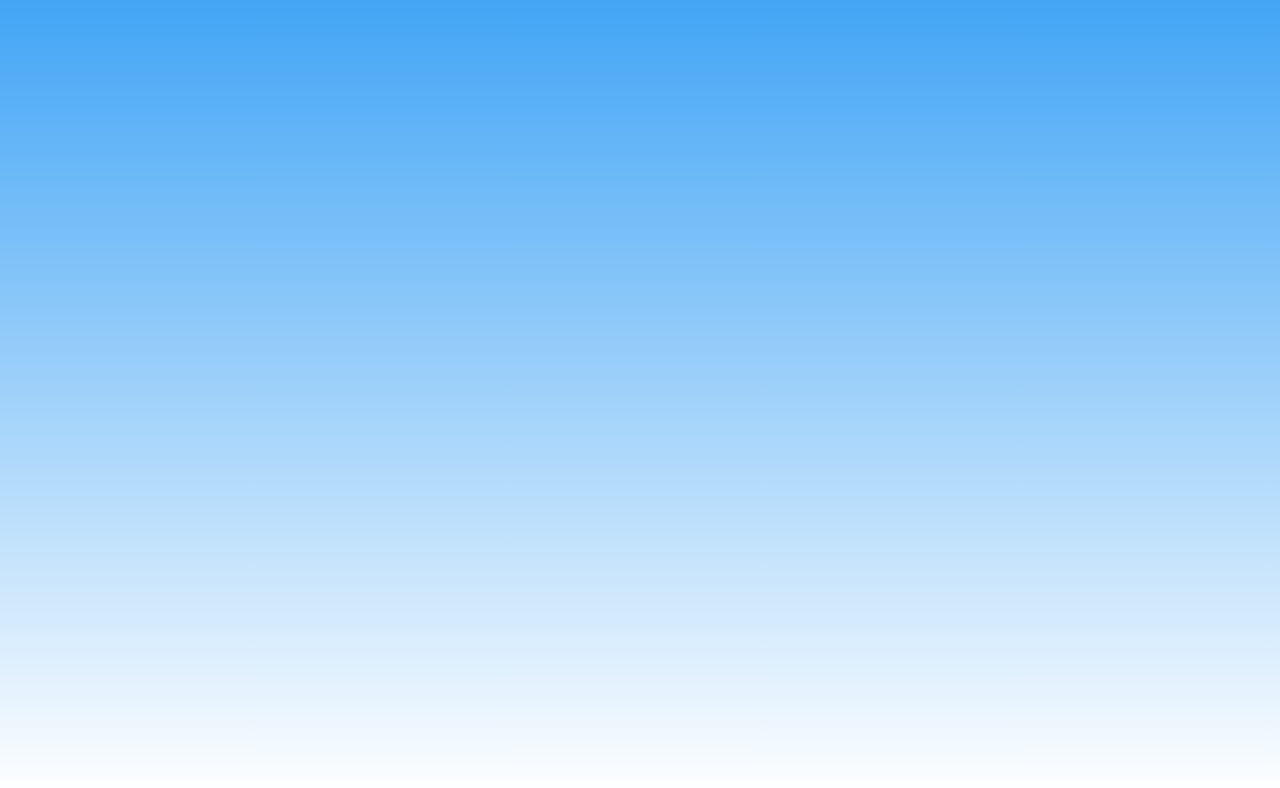
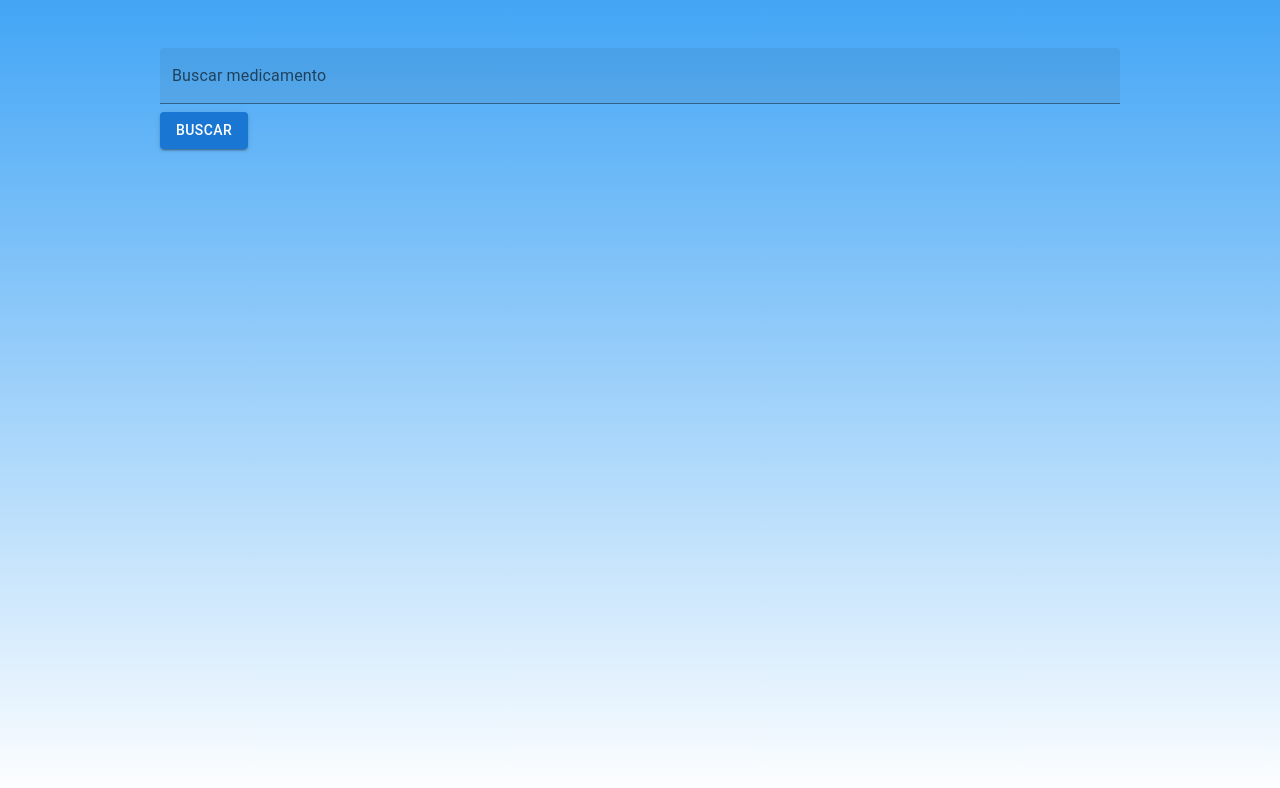
Before and after one commit to asa7ur/openfda_med, a React (Vite) app: page /search in a window 1280 px wide. Before the commit this address had no page. Shown: the top 788 px of the page. Built offline with nearby package versions, Linux system fonts and the light colour scheme.

Commit message:
Un searchbar simple añadido

```diff
--- a/src/App.jsx
+++ b/src/App.jsx
@@ -1,11 +1,13 @@
 import {BrowserRouter as Router, Routes, Route} from 'react-router-dom'
 import Home from './pages/Home'
+import Search from './pages/Search'
 
 const App = () => {
   return (
     <Router>
       <Routes>
         <Route path='/' element={<Home />} />
+        <Route path='/search' element={<Search />} />
       </Routes>
     </Router>
   )
--- /dev/null
+++ b/src/api/openFDA.jsx
@@ -0,0 +1,18 @@
+import axios from 'axios'
+
+const BASE_URL = 'https://api.fda.gov/drug/label.json'
+
+export const searchDrugs = async (query) => {
+  try {
+    const response = await axios.get(BASE_URL, {
+      params: {
+        search: query,
+        limit: 10,
+      },
+    })
+    return response.data.results || []
+  } catch (error) {
+    console.error('Error fetching data from OpenFDA', error)
+    return []
+  }
+}
--- /dev/null
+++ b/src/components/HomePage.jsx
@@ -0,0 +1,32 @@
+import { Stack, Box, Typography, Button } from '@mui/material'
+import { Link } from 'react-router-dom'
+import image from '../assets/doctors.svg'
+
+const HomePage = () => {
+  return (
+    <>
+      <Stack
+        direction='row'
+        padding='10rem'
+        alignItems='center'
+        justifyContent='space-around'
+      >
+        <Box width='600px'>
+          <Typography variant='h1'>Buscador</Typography>
+          <Typography variant='h5' marginBottom='20px'>
+            Busca información sobre medicaméntos y sus efectos secundarios
+          </Typography>
+          <Link to='/search'>
+            <Button variant='contained' size='large'>
+              Buscar
+            </Button>
+          </Link>
+        </Box>
+        <Box>
+          <img src={image} width='400px' />
+        </Box>
+      </Stack>
+    </>
+  )
+}
+export default HomePage
--- /dev/null
+++ b/src/components/SearchBar.jsx
@@ -0,0 +1,30 @@
+import { useState } from 'react'
+import { TextField, Button, Box } from '@mui/material'
+import { searchDrugs } from '../api/openFDA'
+
+const SearchBar = ({ setResults }) => {
+  const [query, setQuery] = useState('')
+
+  const handleSearch = async () => {
+    const results = await searchDrugs(query)
+    setResults(results)
+  }
+
+  return (
+    <Box sx={{padding: '2rem 10rem'}} >
+      <TextField
+        label='Buscar medicamento'
+        value={query}
+        onChange={(e) => setQuery(e.target.value)}
+        fullWidth
+        variant='filled'
+        margin='normal'
+      />
+      <Button variant='contained' color='primary' onClick={handleSearch}>
+        Buscar
+      </Button>
+    </Box>
+  )
+}
+
+export default SearchBar
--- a/src/pages/Home.jsx
+++ b/src/pages/Home.jsx
@@ -1,29 +1,8 @@
-import { Stack, Box, Typography, Button } from '@mui/material'
-import image from '../assets/doctors.svg'
+import HomePage from "../components/HomePage"
 
 const Home = () => {
   return (
-    <>
-      <Stack
-        direction='row'
-        padding='10rem'
-        alignItems='center'
-        justifyContent='space-around'
-      >
-        <Box width='600px'>
-          <Typography variant='h1'>Buscador</Typography>
-          <Typography variant='h5' marginBottom='20px'>
-            Busca información sobre medicaméntos y sus efectos secundarios
-          </Typography>
-          <Button variant='contained' size='large'>
-            Buscar
-          </Button>
-        </Box>
-        <Box>
-          <img src={image} width='400px' />
-        </Box>
-      </Stack>
-    </>
+    <HomePage/>
   )
 }
 export default Home
--- /dev/null
+++ b/src/pages/Search.jsx
@@ -0,0 +1,12 @@
+import { useState } from 'react'
+import SearchBar from '../components/SearchBar'
+
+const Search = () => {
+  const [results, setResults] = useState([])
+  return (
+    <>
+      <SearchBar setResults={setResults} />
+    </>
+  )
+}
+export default Search
```
